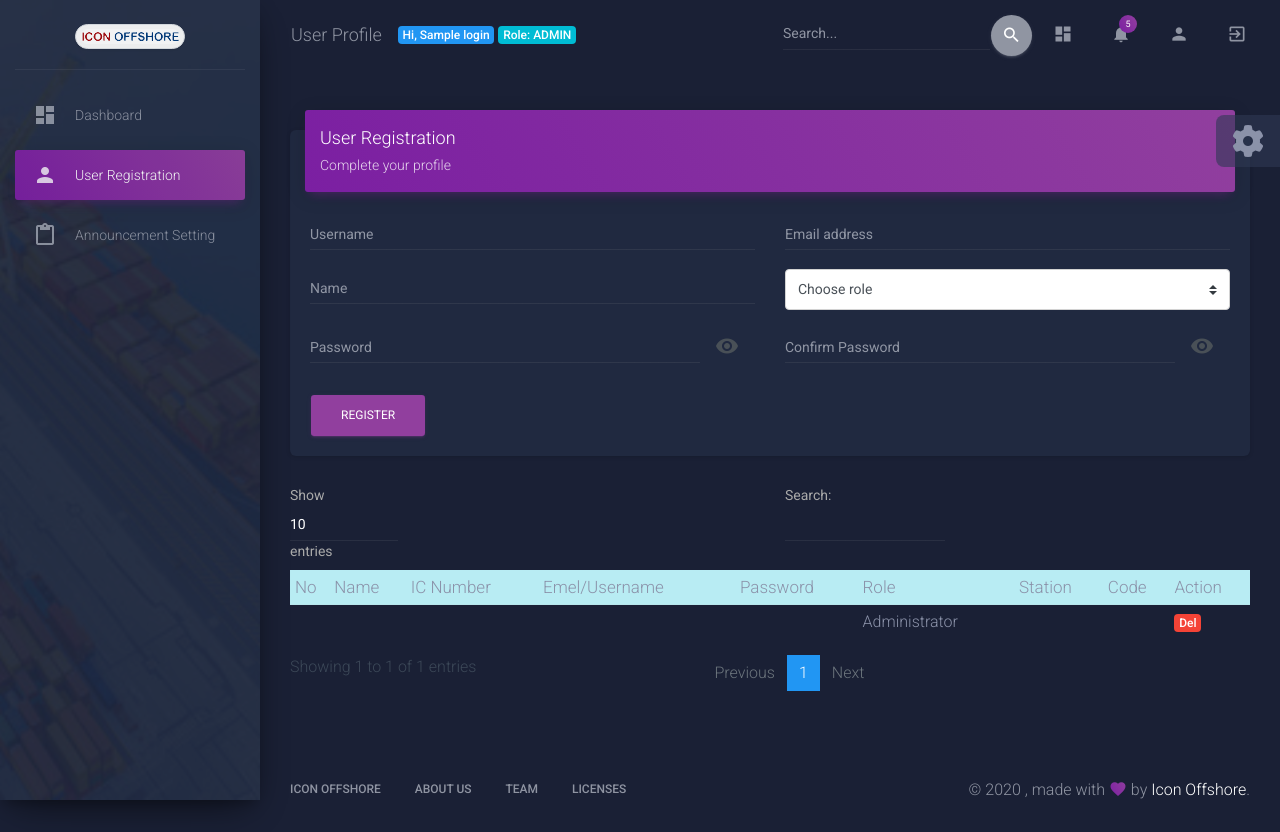
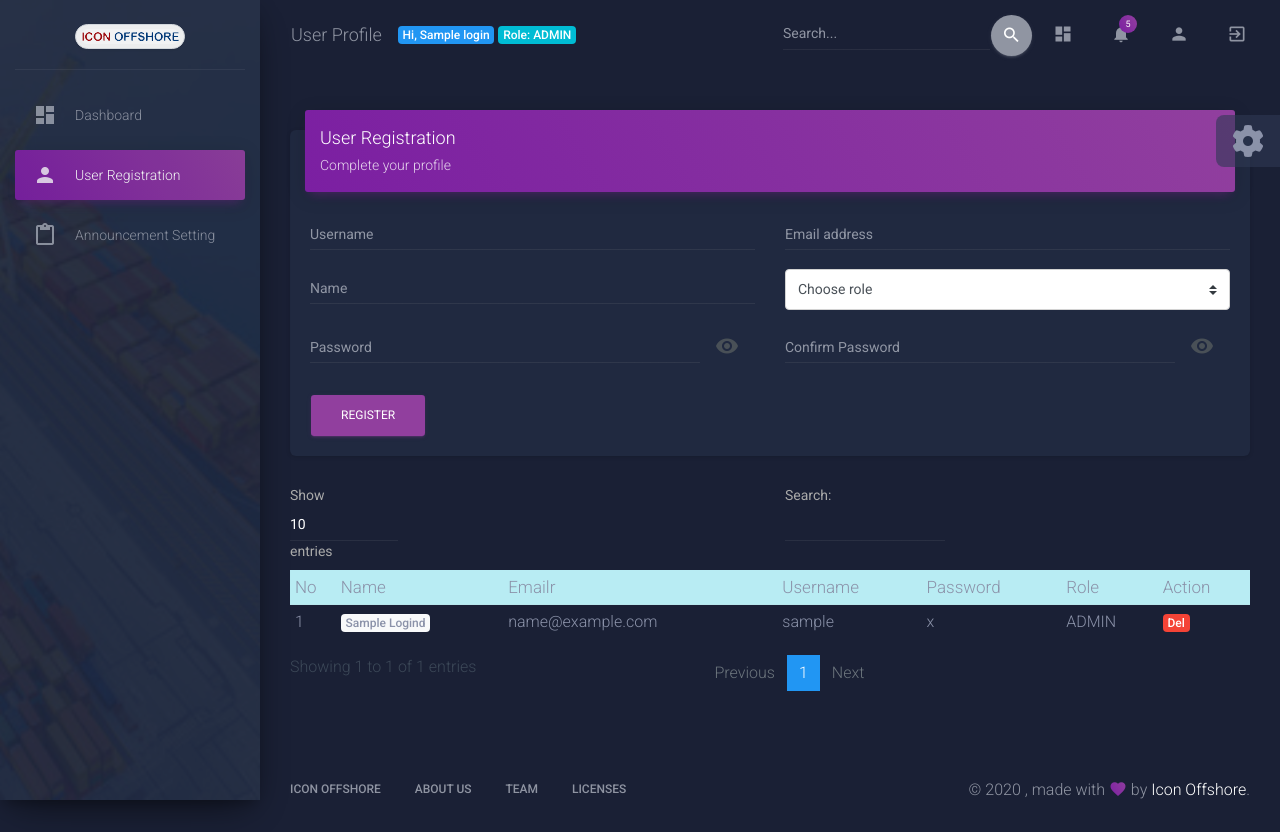
Before and after one commit to gunbladeii/iconoffshore-project, a PHP site: page /user.php in a window 1280 px wide. Run offline with PHP 8.4, Linux system fonts and the light colour scheme; the visitor is signed in with stand-in values (Sample User, id 1); tables that the repository leaves empty or names only in its code hold one stand-in row (values such as "Sample post"); data that the repository does not hold is empty; some libraries are stand-ins or nearby versions.

Commit message:
Update user.php

```diff
--- a/user.php
+++ b/user.php
@@ -32,10 +32,10 @@ $email = $_POST['email'];
 $username = $_POST['username'];
 $password = $_POST['password'];
 $role = $_POST['role'];
+$a = 1;
 
 if (isset($_POST['submit'])) {
       $mysqli->query("INSERT INTO `login` (`name`, `email`, `username`, `password`, `role`) VALUES ('$name', '$email', '$username', '$password', '$role')");
-
       header("location:user.php");
     }
 
@@ -293,17 +293,16 @@ if (isset($_POST['submit'])) {
           </div>
           <div class="row">
             <div class="col-md-12">
+                <?php if ($totalRows_loginD > 0) { ?>
                   <table id="example1" class="table table-hover table-responsive-xl">
                     <thead class="table-info">
                     <tr style="text-align:left">
                       <th scope="col">No</th></th>
                       <th scope="col">Name</th></th>
-                      <th scope="col">IC Number</th>
-                      <th scope="col">Emel/Username</th>
+                      <th scope="col">Emailr</th>
+                      <th scope="col">Username</th>
                       <th scope="col">Password</th>
                       <th scope="col">Role</th>
-                      <th scope="col">Station</th>
-                      <th scope="col">Code</th>
                       <th scope="col">Action</th>
                     </tr>
                     </thead>
@@ -311,20 +310,20 @@ if (isset($_POST['submit'])) {
                     <?php do { ?>
                     <tr style="text-align:left">
                       <td><?php echo $a++;?></td>
-                      <td><a data-toggle="modal" data-target="#editStaffModal" data-whatever1="<?php echo $row_station['id'];?>" class="badge badge-light" role="button" aria-pressed="true"><?php echo ucwords(strtolower($row_station['nama']));?></a>
+                      <td><a data-toggle="modal" data-target="#editStaffModal" data-whatever1="<?php echo $login['id'];?>" class="badge badge-light" role="button" aria-pressed="true"><?php echo ucwords(strtolower($login['name']));?></a>
                       </td>
-                      <td><?php echo $row_station['noIC'];?></td>
-                      <td><?php echo $row_station['emel'];?></td>
-                      <td><?php echo $row_station['password'];?></td>
-                      <td><?php if($row_station['role'] =='rider'){echo '<h6>Rider</h6>';}elseif($row_station['role'] =='ss'){echo '<h6>Station Supervisor</h6>';}elseif($row_station['role'] =='Temp Riders'){echo '<h6>Temp Riders</h6>';}elseif($row_station['role'] =='Senior Courier'){echo '<h6>Senior Courier</h6>';}elseif($row_station['role'] =='dump'){echo '<h6>Re-assign</h6>';}else{echo 'Administrator';}?></td>
-                      <td><?php echo $row_station['name'];?></td>
-                      <td><?php echo $row_station['stationCode'];?></td>
+                      <td><?php echo $login['email'];?></td>
+                      <td><?php echo $login['username'];?></td>
+                      <td><?php echo $login['password'];?></td>
+                      <td><?php echo strtoupper($login['role']);?></td>
                       <td>
-                          <a data-toggle="modal" data-target="#deleteStaffModal" data-whatever2="<?php echo $row_station['noIC'];?>" class="badge badge-danger" role="button" aria-pressed="true" style="color:white">Del</a></td>
+                          <a data-toggle="modal" data-target="#deleteStaffModal" data-whatever2="<?php echo $login['noIC'];?>" class="badge badge-danger" role="button" aria-pressed="true" style="color:white">Del</a>
+                      </td>
                     </tr>
-                    <?php } while ($row_station = mysqli_fetch_assoc($station)); ?>
+                    <?php } while ($login = mysqli_fetch_assoc($loginD)); ?>
                     </tbody>
                   </table>
+                <?php }?>
             </div>
           </div>
           <!--under row//-->
@@ -465,8 +464,8 @@ if (isset($_POST['submit'])) {
   <script src="assets/js/material-dashboard.js?v=2.1.0"></script>
   <!-- Material Dashboard DEMO methods, don't include it in your project! -->
   <script src="assets/demo/demo.js"></script>
-  <script src="plugins/datatables/jquery.dataTables.js"></script>
-  <script src="plugins/datatables/dataTables.bootstrap4.js"></script>
+  <script src="assets/datatables/jquery.dataTables.js"></script>
+  <script src="assets/datatables/dataTables.bootstrap4.js"></script>
   <script>
     $(function () {
       $("#example1").DataTable();
```
